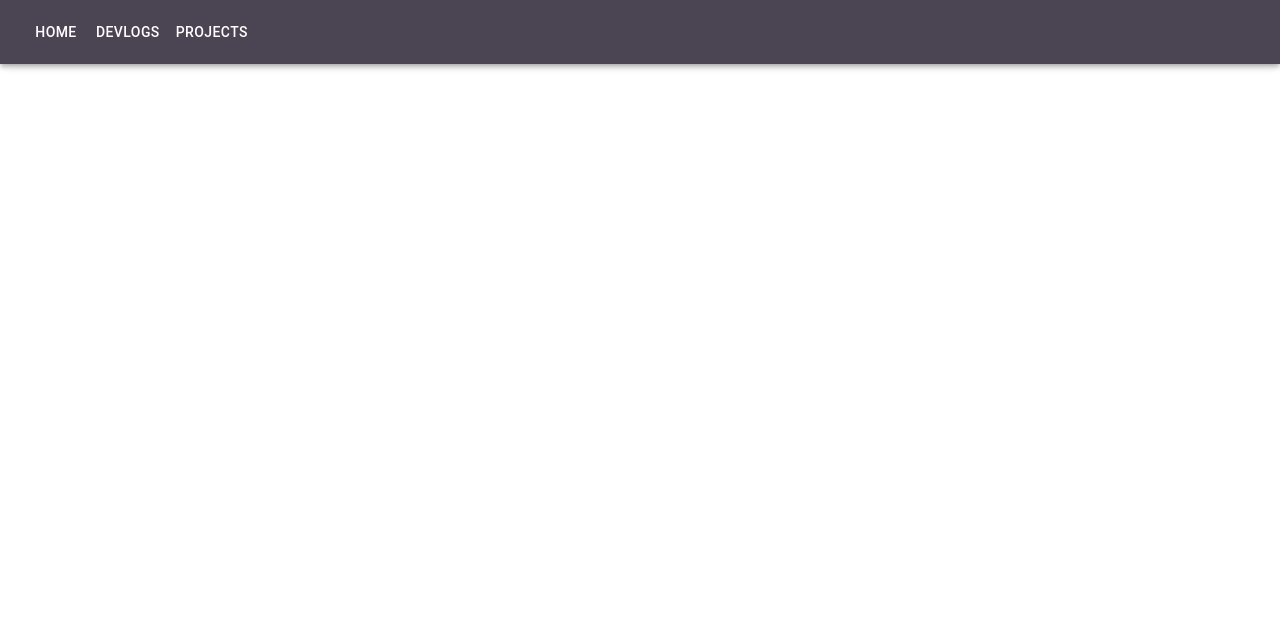
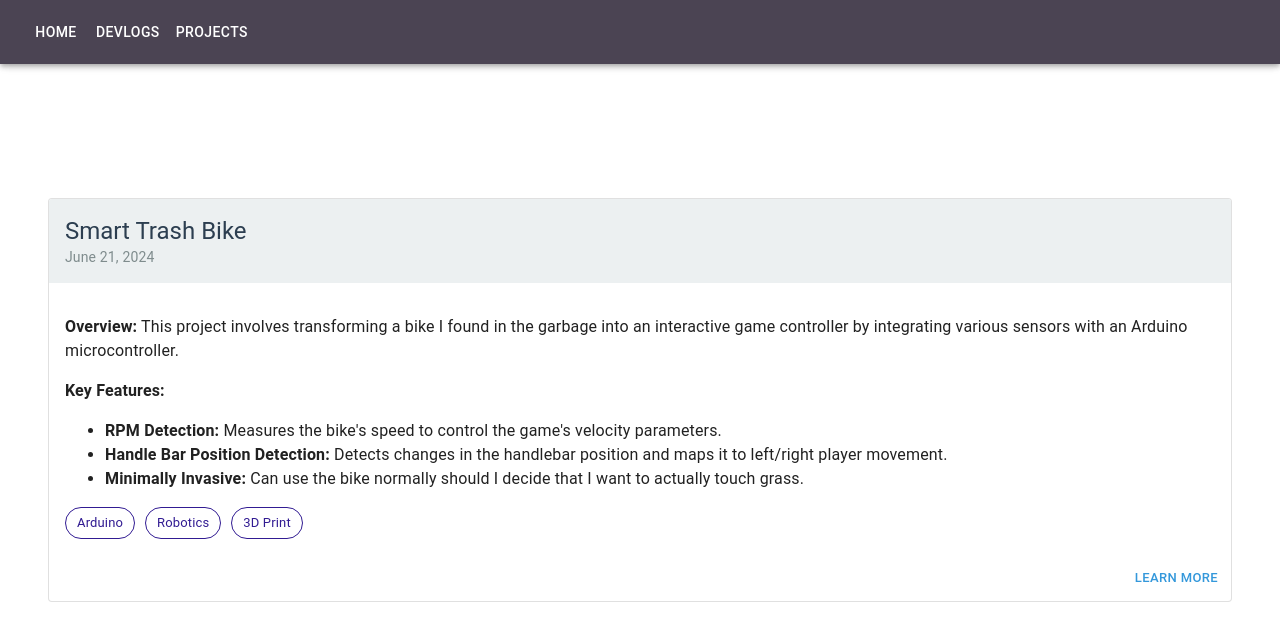
Before and after one commit to darrellcolehill/darrellcolehill.github.io, a React (Vite) app in the folder darrellcolehill/: page /#/projects in a window 1280 px wide. Before the commit this address led to /. Shown: the top 640 px of the page. Built offline with nearby package versions, Linux system fonts and the light colour scheme.

Commit message:
devlog and projects page

```diff
--- a/darrellcolehill/src/views/Devlogs.tsx
+++ b/darrellcolehill/src/views/Devlogs.tsx
@@ -1,9 +1,9 @@
-import OutlinedCard from "../components/OutlinedCard"
+import DevlogCard from "../components/DevlogCard"
 
 
 function DevLogs() {
     return (
-        <OutlinedCard/>
+        <DevlogCard/>
     )
 }
 
--- a/darrellcolehill/src/views/Projects.tsx
+++ b/darrellcolehill/src/views/Projects.tsx
@@ -1,9 +1,9 @@
-import OutlinedCard from "../components/OutlinedCard"
+import ProjectCard from "../components/ProjectCard"
 
 
 function Projects() {
     return (
-        <OutlinedCard/>
+        <ProjectCard/>
     )
 }
 
```
